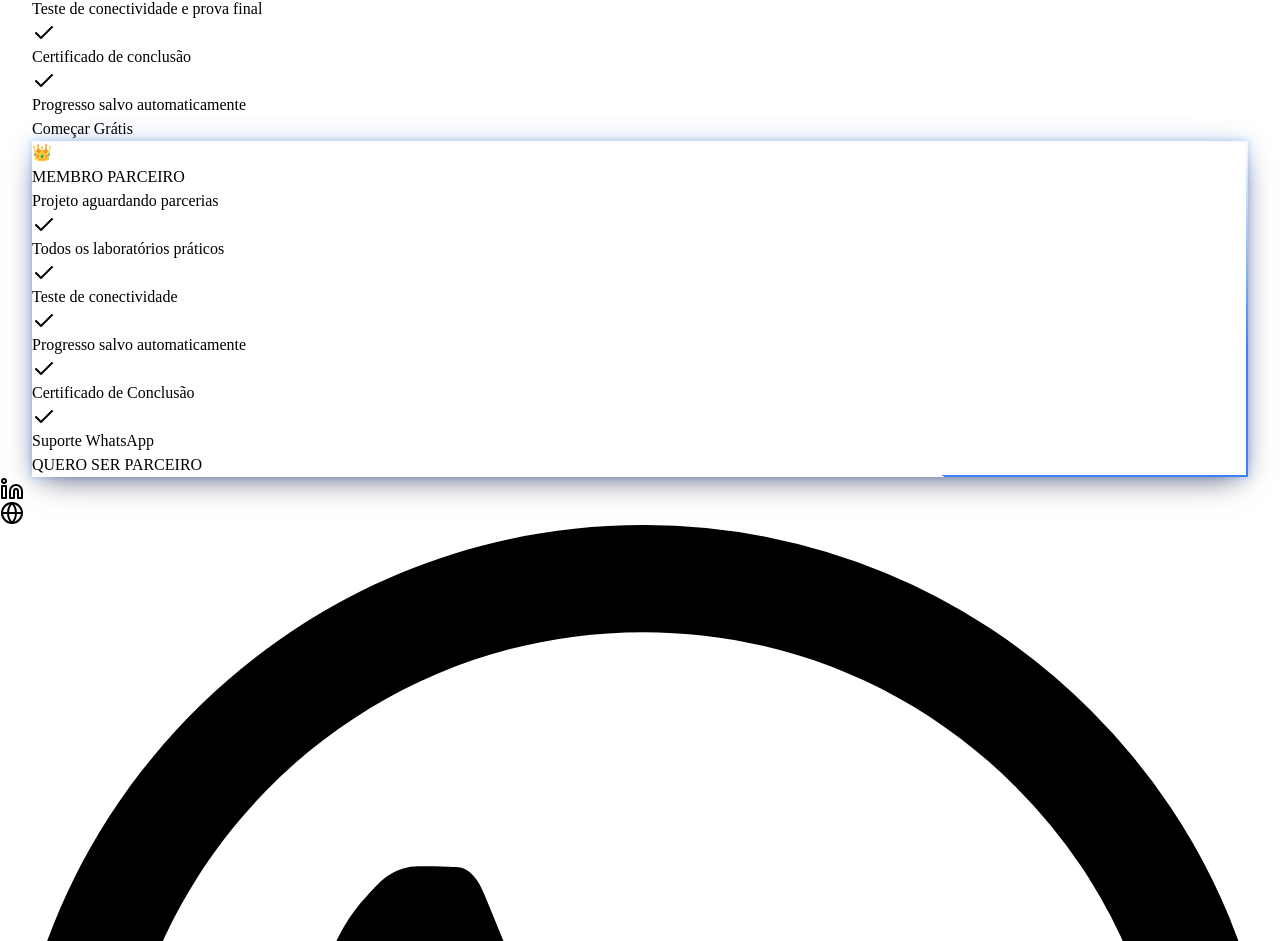
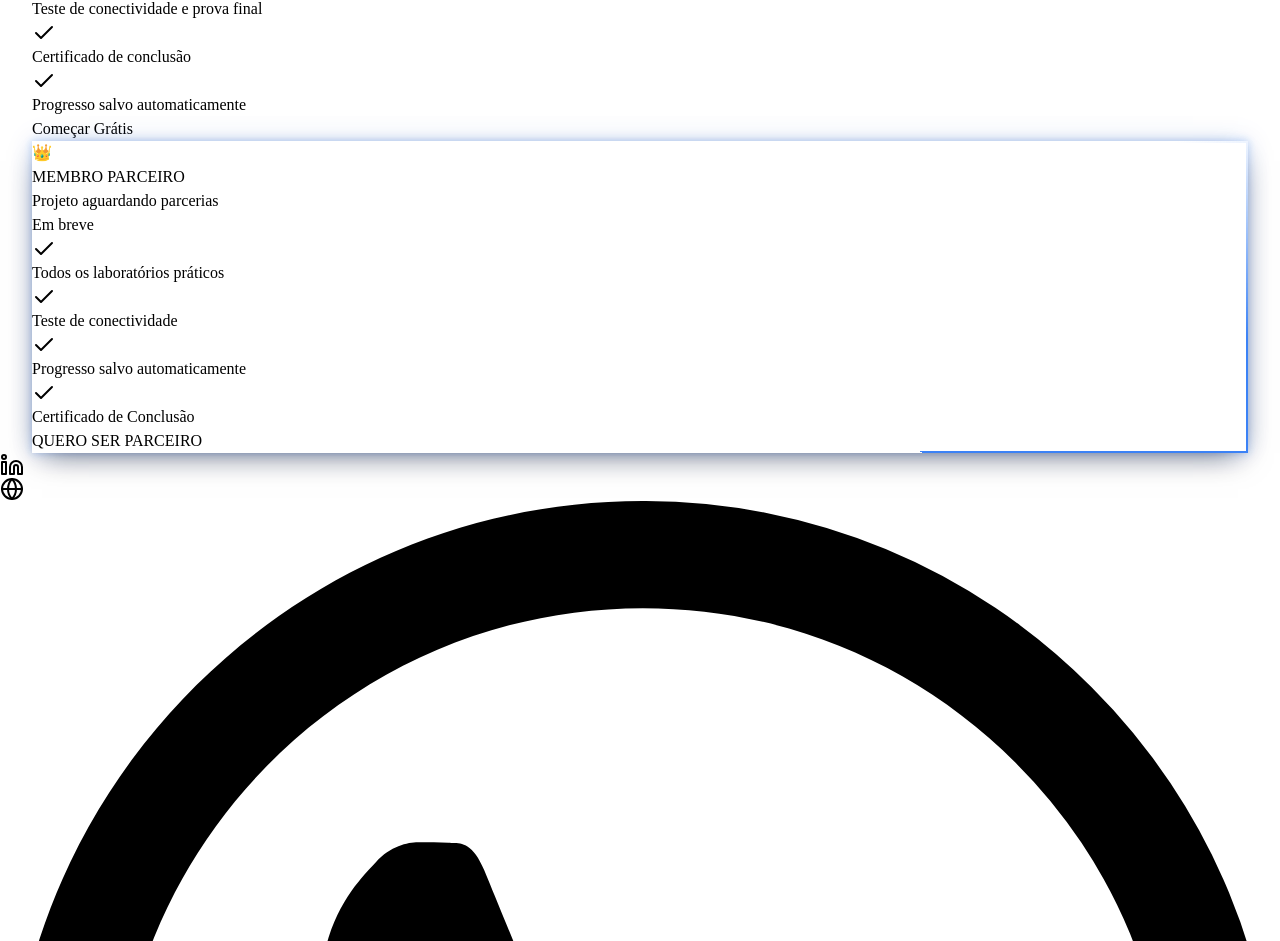
Before and after one commit to sandronsk1977-creator/sf-cyber, a React (Vite) app in the folder client/: page / in a window 1280 px wide. Shown: the part 3694-4635 px from the top of the page. Built offline with nearby package versions, Linux system fonts and the light colour scheme.

Commit message:
fix: alinhar cards de planos e ajustar card parceiro

```diff
--- a/client/src/components/PricingSection.tsx
+++ b/client/src/components/PricingSection.tsx
@@ -35,7 +35,7 @@ const plans = [
       name: "MEMBRO PARCEIRO",
       icon: "👑",
       subtitle: "Projeto aguardando parcerias",
-      price: "",
+      price: "Em breve",
       period: "",
       badge: null,
       highlight: true,
@@ -44,7 +44,6 @@ const plans = [
         "Teste de conectividade",
         "Progresso salvo automaticamente",
         "Certificado de Conclusão",
-        "Suporte WhatsApp",
       ],
       cta: "QUERO SER PARCEIRO",
       whatsapp: "Olá, gostaria de mais informações, QUERO SER PARCEIRO",
@@ -77,7 +76,7 @@ const plans = [
                 style={p.highlight ? ({ "--neon": "#3b82f6" } as React.CSSProperties) : undefined}
                 className={`relative p-5 rounded-3xl bg-slate-900/60 border flex flex-col justify-between transition-all ${
                   p.highlight
-                    ? "sf-neon-card border-blue-500 lg:-translate-y-2"
+                    ? "sf-neon-card border-blue-500"
                     : "border-slate-800 hover:border-slate-700"
                 }`}
               >
```
